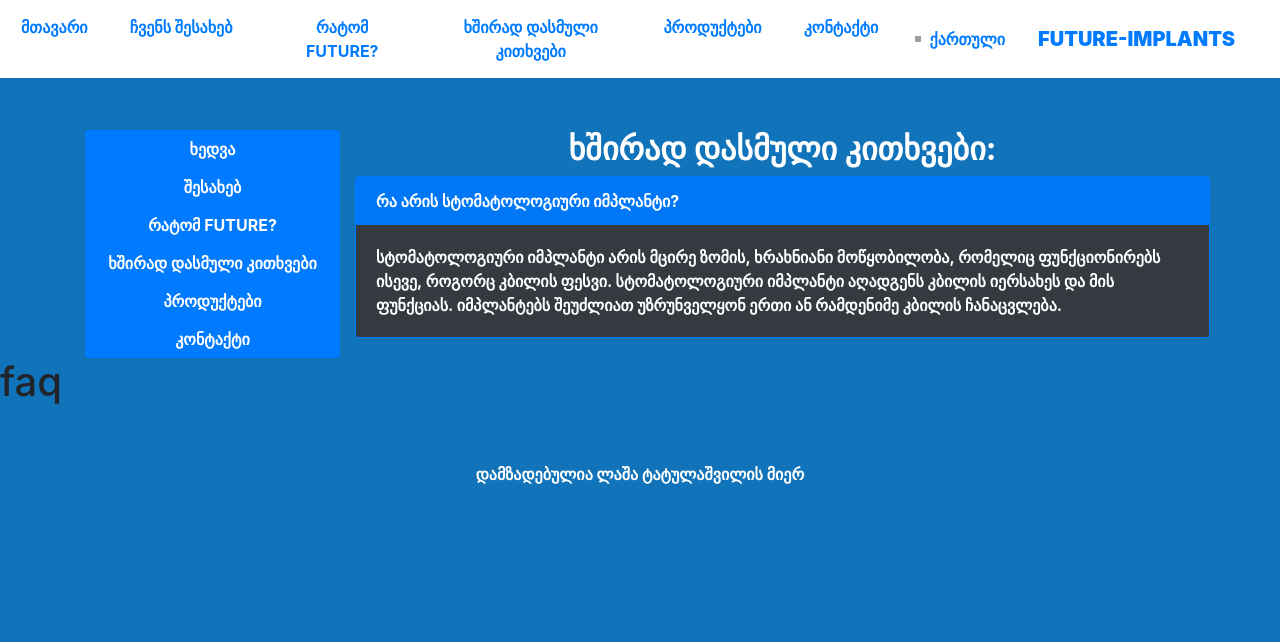
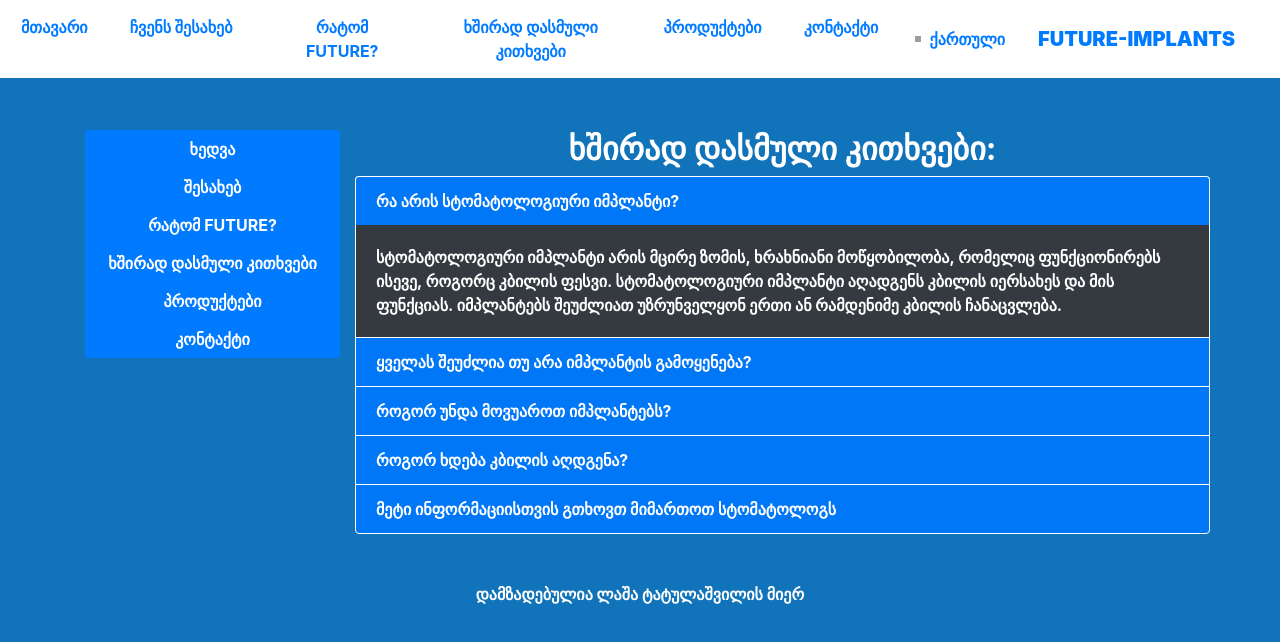
Before and after one commit to lashatatu/Future-Implants-NEXTJS, a Next.js app: page /Faq in a window 1280 px wide. Shown: the top 642 px of the page. Built offline with nearby package versions, Linux system fonts and the light colour scheme; grey boxes are pictures that could not be loaded.

Commit message:
faq partially done

```diff
--- a/components/NavBar.js
+++ b/components/NavBar.js
@@ -26,14 +26,12 @@ const NavBar = (props) => {
 	return (
 		 <>
 			 {/*// მენიუს დასაწყისი*/}
-
-
 					 <Navbar
 							collapseOnSelect
 							fixed={'top'}
 							expand={'lg'}
 							bg={'white'}
-							className={'navbar navbar-expand-lg navbar-dark fixed-top p-0'}
+							className={'navbar navbar-expand-lg navbar-dark fixed-top p-0 d-flex justify-content-center'}
 							variant="pills">
 						 {/*// მობილური ვერსიისთვის მენიუს ჩამოწევა*/}
 						 <Navbar.Toggle
@@ -68,7 +66,8 @@ const NavBar = (props) => {
 											passHref>
 										 <NavDropdown.Item
 												eventKey="4.1"
-												className={'text-primary font-weight-bold'}>{language.visionPage}</NavDropdown.Item>
+												className={'text-primary font-weight-bold'}>
+											 {language.visionPage}</NavDropdown.Item>
 									 </Link>
 									 <Link
 											href={'/About'}
--- a/components/NavbarLangMenuItem.js
+++ b/components/NavbarLangMenuItem.js
@@ -1,5 +1,5 @@
 import React, { useState } from 'react';
-import { Container, Nav, Navbar, NavDropdown } from 'react-bootstrap';
+import { Col, Container, Nav, Navbar, NavDropdown } from 'react-bootstrap';
 import Image from 'next/image';
 import Link from 'next/link';
 import en from '../languages/en';
@@ -24,7 +24,7 @@ const NavbarLangMenuItem = () => {
 	return (
 		 <>
 			 <Nav className="lang-menu">
-				 <Navbar className="selected-lang text-primary font-weight-bold">
+				 <Navbar className="selected-lang text-primary font-weight-bold d-flex justify-content-center">
 					 <Container>
 							 <Image
 									src={language.selectedLangImage}
@@ -33,7 +33,7 @@ const NavbarLangMenuItem = () => {
 									height={25}
 							 />
 							 <NavDropdown
-								className="text-primary font-weight-bold "
+									className="text-primary font-weight-bold p-0"
 									id={'collapsible-nav-dropdown'}
 									title={<span className={'text-primary font-weight-bold'}>{language.selectedLang}</span>}
 									show={show}
--- a/languages/enFAQ.js
+++ b/languages/enFAQ.js
@@ -8,7 +8,7 @@ export default {
  mandibular and maxillary voids and to rehabilitate the mouth. Implants can provide
  substitution of a single tooth or a number of teeth.`,
 	faqSecondElement: `Can everyone have tooth implantation?`,
-	faqSecondElementTitle: `Every patient must be medically examined by the
+	faqSecondElementText: `Every patient must be medically examined by the
  dentist in order to determine the appropriate location and medical procedure for the dental
  implantation. The dentist must be sure that there are no health risks and that there will
  not be any adverse effects on the recovery and healing of the bone or the soft tissues.
@@ -30,6 +30,6 @@ procedure should be reconsidered. If a patient suffers connective tissue disorde
  an ultimate substitute for a missing tooth (or missing teeth). FUTURE provides a complete
  product package which includes multiple rehabilitation parts and enables the dentist to
  reconstitute your natural smile.`,
-	faqSixthElement: `Need further information?`,
-	faqSixthElementText: `Dentists who work with FUTURE will be provided with the information required regarding treatment planning and professional medical evaluation, in addition to comprehensive education about FUTURE's range of implants`
+	faqFifthElement: `Need further information?`,
+	faqFifthElementText: `Dentists who work with FUTURE will be provided with the information required regarding treatment planning and professional medical evaluation, in addition to comprehensive education about FUTURE's range of implants`
 };
--- /dev/null
+++ b/languages/enProducts.js
@@ -0,0 +1,5 @@
+export default {
+	productsTitle: `Site Products`,
+	productsCatalog: `Site Products`,
+	productsMultiUnit: `Multi unit`
+};
--- a/languages/kaFAQ.js
+++ b/languages/kaFAQ.js
@@ -6,7 +6,7 @@ export default {
                             აღადგენს კბილის იერსახეს და მის ფუნქციას. იმპლანტებს შეუძლიათ უზრუნველყონ ერთი ან რამდენიმე
                             კბილის ჩანაცვლება.`,
 	faqSecondElement: `ყველას შეუძლია თუ არა იმპლანტის გამოყენება?`,
-	faqSecondElementTitle: `ყველა პაციენტმა უნდა გაიაროს სამედიცინო შემოწმება,
+	faqSecondElementText: `ყველა პაციენტმა უნდა გაიაროს სამედიცინო შემოწმება,
                             რათა დადგინდეს შესაბამისი ადგილმდებარეობა და დაიგეგმოს სამედიცინო პროცედურა სტომატოლოგიური
                             იმპლანტაციისთვის. სტომატოლოგი დარწმუნებული უნდა იყოს, რომ არ არსებობს რაიმე ტიპის საფრთხე
                             ჯანმრთელობის თვალსაზრისით, რასაც არ ექნება უარყოფითი გავლენა ძვლის ან რბილი ქსოვილების
@@ -28,8 +28,8 @@ export default {
                             გამოიყენება, როგორც დაკარგული კბილის (ან დაკარგული კბილების) საბოლოო შემცვლელი. FUTURE
                             გთავაზობთ სრულ პაკეტს, რომელიც შედგება მაღალი ხარისხის პროდუქციისაგან და საშუალებას აძლევს
                             სტომატოლოგს აღადგინოს თქვენი ბუნებრივი ღიმილი.`,
-	faqSixthElement: `მეტი ინფორმაციისთვის გთხოვთ მიმართოთ სტომატოლოგს`,
-	faqSixthElementText: `სტომატოლოგებს, რომლებიც FUTURE– თან მუშაობენ,
+	faqFifthElement: `მეტი ინფორმაციისთვის გთხოვთ მიმართოთ სტომატოლოგს`,
+	faqFifthElementText: `სტომატოლოგებს, რომლებიც FUTURE– თან მუშაობენ,
                             მიეწოდებათ ინფორმაცია, რომელიც საჭიროა მკურნალობის დაგეგმვისა და პროფესიონალური სამედიცინო
                             შეფასების შესახებ, ისევე როგორც FUTURE– ს იმპლანტების ფართო სპექტრის შესახებ`
 };
--- /dev/null
+++ b/languages/kaProducts.js
@@ -0,0 +1,5 @@
+export default {
+	productsTitle:`პროდუქტები`,
+	productsCatalog:`პროდუქციის კატალოგი`,
+	productsMultiUnit:`პროდუქტები`,
+}
--- a/pages/Faq.js
+++ b/pages/Faq.js
@@ -25,7 +25,7 @@ const faq = () => {
 							 </h2>
 						 </div>
 						 <Accordion defaultActiveKey="0">
-							 <Card className={'bg-primary border-primary'}>
+							 <Card className={'bg-primary border-white'}>
 								 <Accordion.Toggle as={Card.Header} eventKey="0" className={'text-white font-weight-bold'}>
 									 {language.faqFirstElement}
 								 </Accordion.Toggle>
@@ -33,11 +33,46 @@ const faq = () => {
 									 <Card.Body className={'text-white font-weight-bold'}>{language.faqFirstElementText}</Card.Body>
 								 </Accordion.Collapse>
 							 </Card>
+
+							 <Card className={'bg-primary border-white'}>
+								 <Accordion.Toggle as={Card.Header} eventKey="1" className={'text-white font-weight-bold'}>
+									 {language.faqSecondElement}
+								 </Accordion.Toggle>
+								 <Accordion.Collapse eventKey="1" className={'bg-dark'}>
+									 <Card.Body className={'text-white font-weight-bold'}>{language.faqSecondElement}</Card.Body>
+								 </Accordion.Collapse>
+							 </Card>
+
+							 <Card className={'bg-primary border-white'}>
+								 <Accordion.Toggle as={Card.Header} eventKey="2" className={'text-white font-weight-bold'}>
+									 {language.faqThirdElement}
+								 </Accordion.Toggle>
+								 <Accordion.Collapse eventKey="2" className={'bg-dark'}>
+									 <Card.Body className={'text-white font-weight-bold'}>{language.faqThirdElementText}</Card.Body>
+								 </Accordion.Collapse>
+							 </Card>
+
+							 <Card className={'bg-primary border-white'}>
+								 <Accordion.Toggle as={Card.Header} eventKey="3" className={'text-white font-weight-bold'}>
+									 {language.faqFourthElement}
+								 </Accordion.Toggle>
+								 <Accordion.Collapse eventKey="3" className={'bg-dark'}>
+									 <Card.Body className={'text-white font-weight-bold'}>{language.faqFourthElementText}</Card.Body>
+								 </Accordion.Collapse>
+							 </Card>
+
+							 <Card className={'bg-primary border-white'}>
+								 <Accordion.Toggle as={Card.Header} eventKey="4" className={'text-white font-weight-bold'}>
+									 {language.faqFifthElement}
+								 </Accordion.Toggle>
+								 <Accordion.Collapse eventKey="4" className={'bg-dark'}>
+									 <Card.Body className={'text-white font-weight-bold'}>{language.faqFifthElementText}</Card.Body>
+								 </Accordion.Collapse>
+							 </Card>
 						 </Accordion>
 					 </Col>
 				 </Row>
 			 </Container>
-			 <h1>faq</h1>
 		 </>
 	);
 };
```
Also changed, not shown: pages/Products.js (+28 -4 lines), 2 other files (tests, documents, lock files or other folders). Lines whose indentation alone changed are shown as unchanged.
